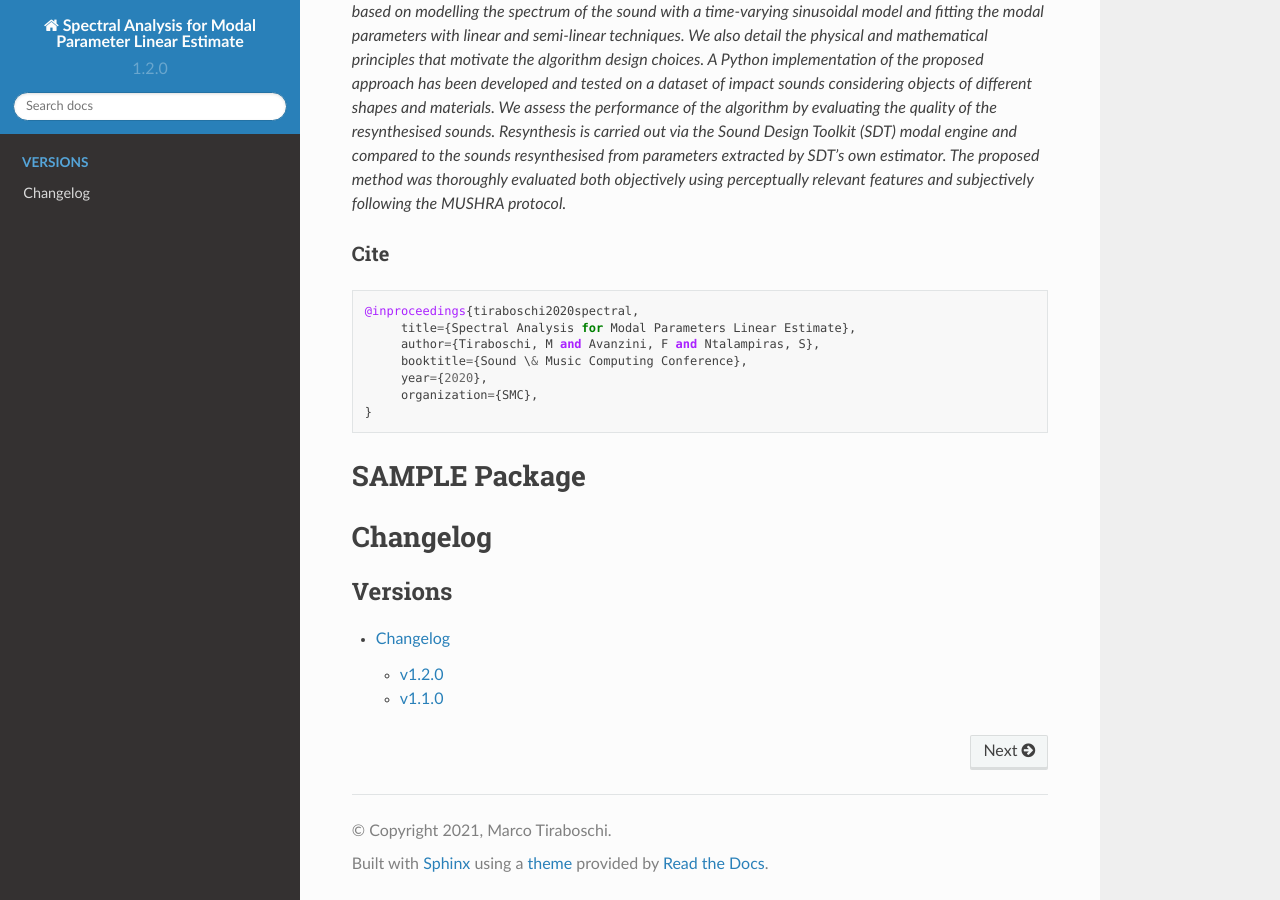
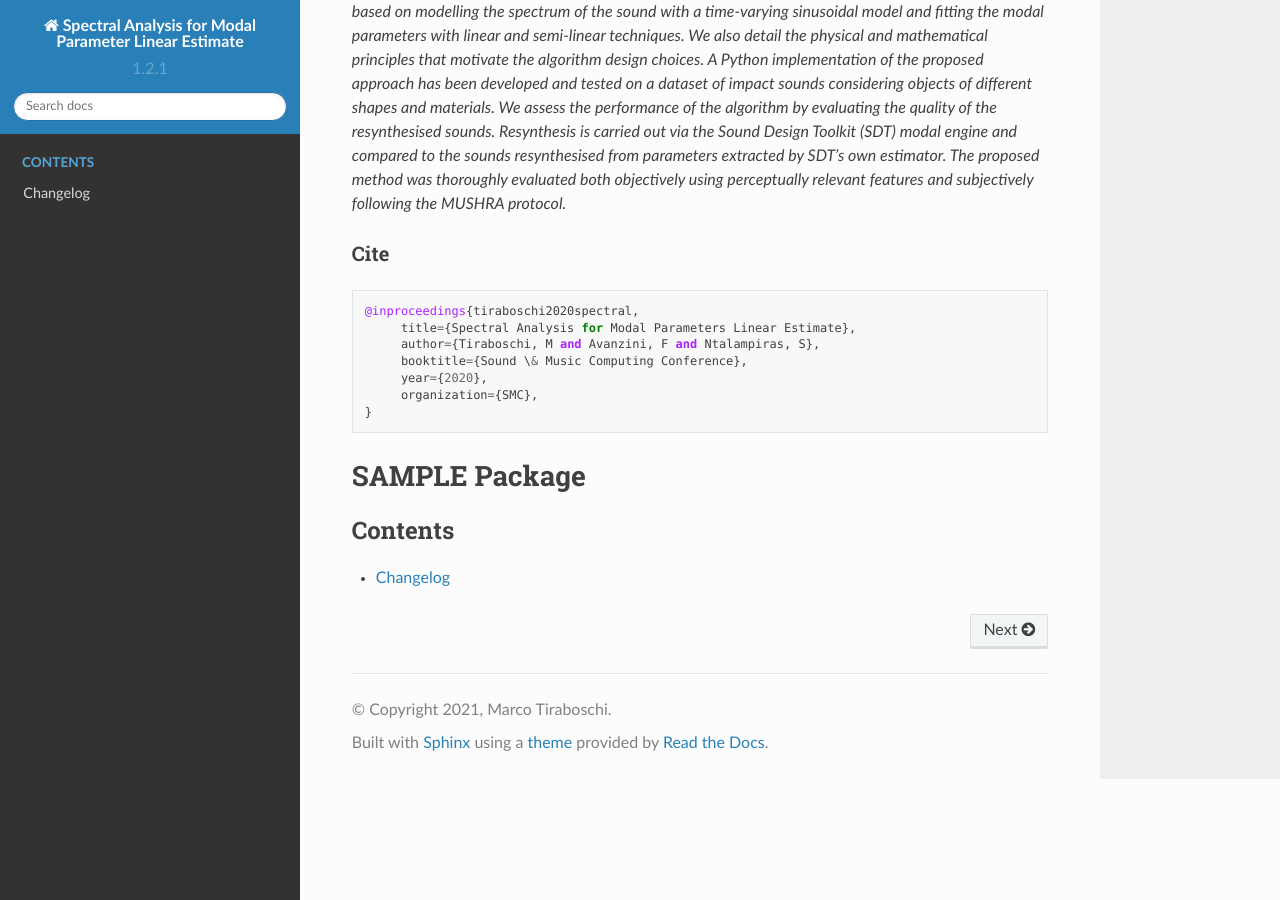
Before and after one commit to LIMUNIMI/SAMPLE, a Sphinx documentation site: the page built from docs/source/index.rst, in a window 1280 px wide and 900 px high, scrolled down 1327 px. Built offline with Sphinx 7.4.7 and the Read the Docs theme 2.0.0, drawn with Linux system fonts in a browser that asks for light colours; pages that are not in the unit, such as notebooks, are missing from menus.

```diff
--- a/docs/source/changelog.rst
+++ b/docs/source/changelog.rst
@@ -1,5 +1,6 @@
 Changelog
 =========
 
+.. mdinclude:: ../../changelog/v1_2_1.md
 .. mdinclude:: ../../changelog/v1_2_0.md
 .. mdinclude:: ../../changelog/v1_1_0.md
--- a/docs/source/index.rst
+++ b/docs/source/index.rst
@@ -6,16 +6,8 @@ SAMPLE Package
 ==============
 
 .. toctree::
-   :maxdepth: 5
+   :maxdepth: 1
    :caption: Contents
 
    sample
-
-Changelog
-=========
-
-.. toctree::
-   :maxdepth: 2
-   :caption: Versions
-
    changelog
--- a/sample/__init__.py
+++ b/sample/__init__.py
@@ -27,4 +27,4 @@ except ModuleNotFoundError:
   pass
 
 
-__version__ = "1.2.0"
+__version__ = "1.2.1"
```
Also changed, not shown: changelog/v1_2_0.md (+1 -1 lines), changelog/v1_2_1.md (added, +2 -0 lines), 2 other files.
